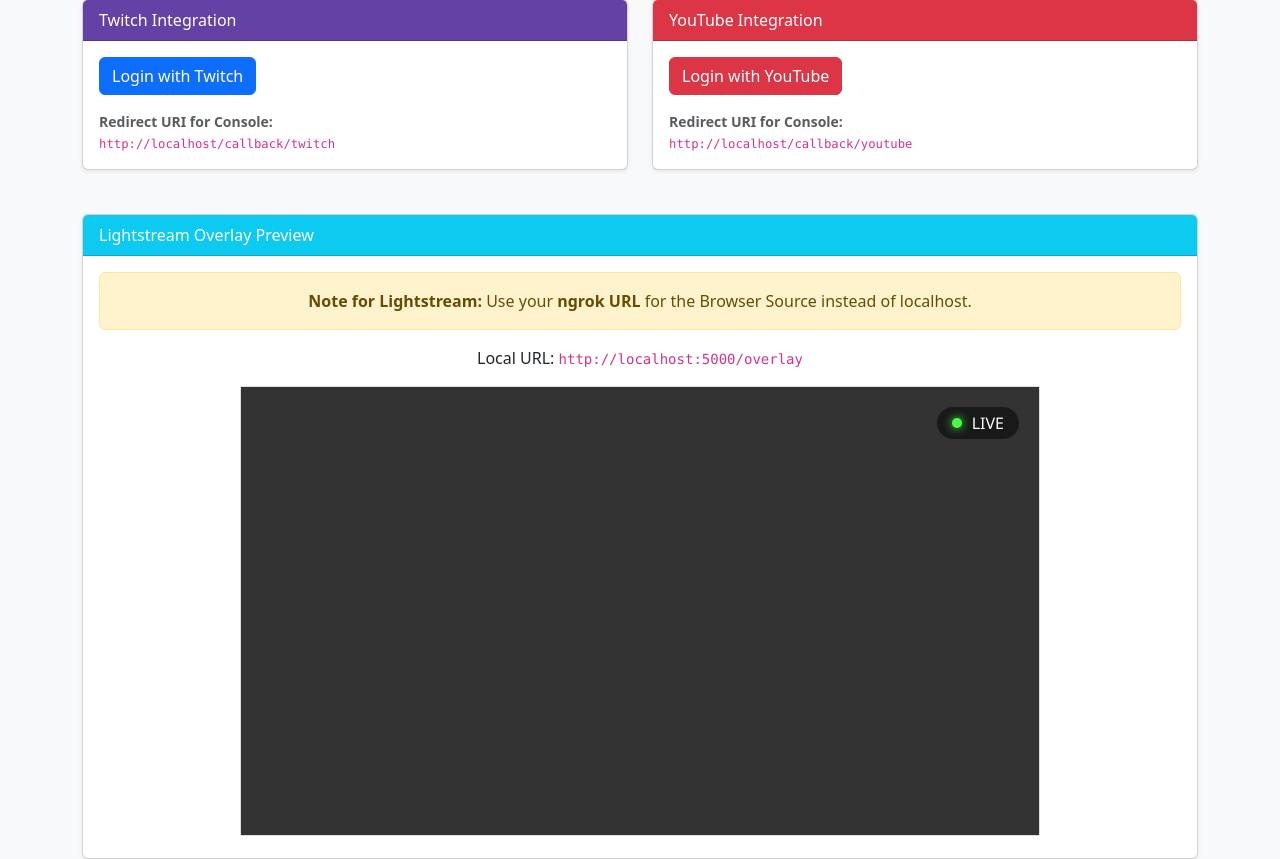
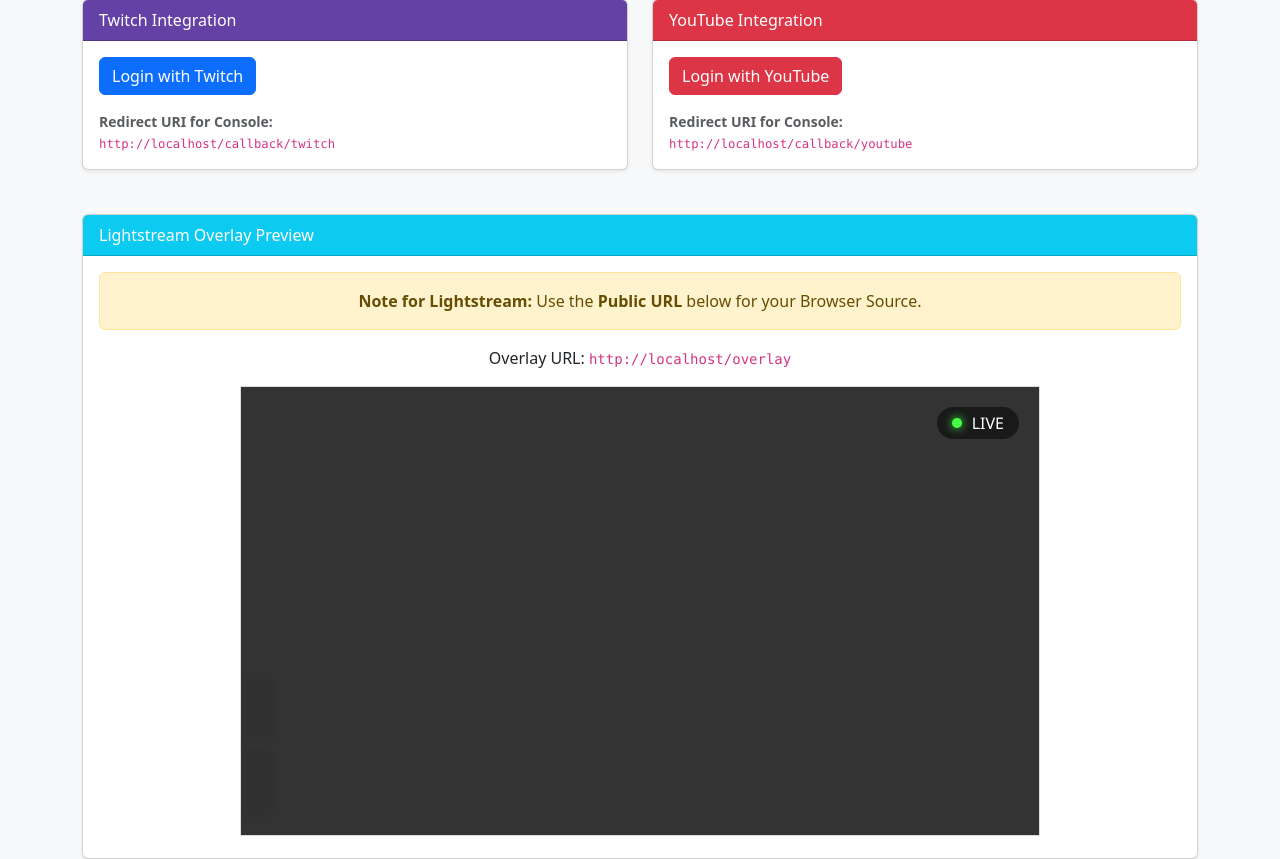
Before and after one commit to offbeatshotz/stream-sponsor, a Flask app: page / in a window 1280 px wide. Shown: the part 131-990 px from the top of the page. Run offline with Flask 3, Linux system fonts and the light colour scheme.

Commit message:
Add files via upload

```diff
--- a/main.py
+++ b/main.py
@@ -54,6 +54,10 @@
     error = request.args.get('error')
     message = request.args.get('message')
 
+    # Get the current base URL (handles ngrok automatically)
+    current_url = request.host_url.rstrip('/')
+    is_public = 'ngrok' in current_url or 'localhost' not in current_url
+
     return render_template('index.html',
                            twitch_logged_in='twitch_token' in session,
                            youtube_logged_in='youtube_token' in session,
@@ -62,7 +66,9 @@
                            error=error,
                            message=message,
                            twitch_redirect=get_redirect_uri('twitch'),
-                           youtube_redirect=get_redirect_uri('youtube'))
+                           youtube_redirect=get_redirect_uri('youtube'),
+                           current_url=current_url,
+                           is_public=is_public)
 
 @app.route('/overlay')
 def overlay():
@@ -102,10 +108,7 @@
 @app.route('/login/twitch')
 def login_twitch():
     if not check_credentials('twitch'):
-        # Fallback to Demo/Mock Mode
-        session['twitch_token'] = 'demo_token'
-        session['twitch_key'] = 'live_demo_user_123456'
-        return redirect(url_for('index', message="Twitch Demo Mode Enabled (No API keys found)"))
+        return redirect(url_for('index', error="Twitch Client ID is missing or invalid in your .env file."))
 
     redirect_uri = get_redirect_uri('twitch')
     params = {
@@ -166,10 +169,7 @@
 @app.route('/login/youtube')
 def login_youtube():
     if not check_credentials('youtube'):
-        # Fallback to Demo/Mock Mode
-        session['youtube_token'] = json.dumps({'access_token': 'demo_token'})
-        session['youtube_key'] = 'demo-stream-key-abcd-1234'
-        return redirect(url_for('index', message="YouTube Demo Mode Enabled (No API keys found)"))
+        return redirect(url_for('index', error="YouTube Client ID is missing or invalid in your .env file."))
 
     try:
         redirect_uri = get_redirect_uri('youtube')
--- a/templates/index.html
+++ b/templates/index.html
@@ -19,6 +19,17 @@
     </nav>
 
     <div class="container">
+        {% if is_public %}
+        <div class="row mt-3">
+            <div class="col-12">
+                <div class="alert alert-info">
+                    <strong>Public Access Enabled:</strong> Your dashboard and overlay are accessible at:<br>
+                    <a href="{{ current_url }}" target="_blank" class="alert-link">{{ current_url }}</a>
+                </div>
+            </div>
+        </div>
+        {% endif %}
+
         {% if message %}
         <div class="row mt-3">
             <div class="col-12">
@@ -98,9 +109,9 @@
                     </div>
                     <div class="card-body text-center">
                         <div class="alert alert-warning">
-                            <strong>Note for Lightstream:</strong> Use your <b>ngrok URL</b> for the Browser Source instead of localhost.
+                            <strong>Note for Lightstream:</strong> Use the <b>Public URL</b> below for your Browser Source.
                         </div>
-                        <p>Local URL: <code>http://localhost:5000/overlay</code></p>
+                        <p>Overlay URL: <code>{{ current_url }}/overlay</code></p>
                         <iframe src="/overlay" width="800" height="450" style="border: 1px solid #ddd; background: #333;"></iframe>
                     </div>
                 </div>
```
